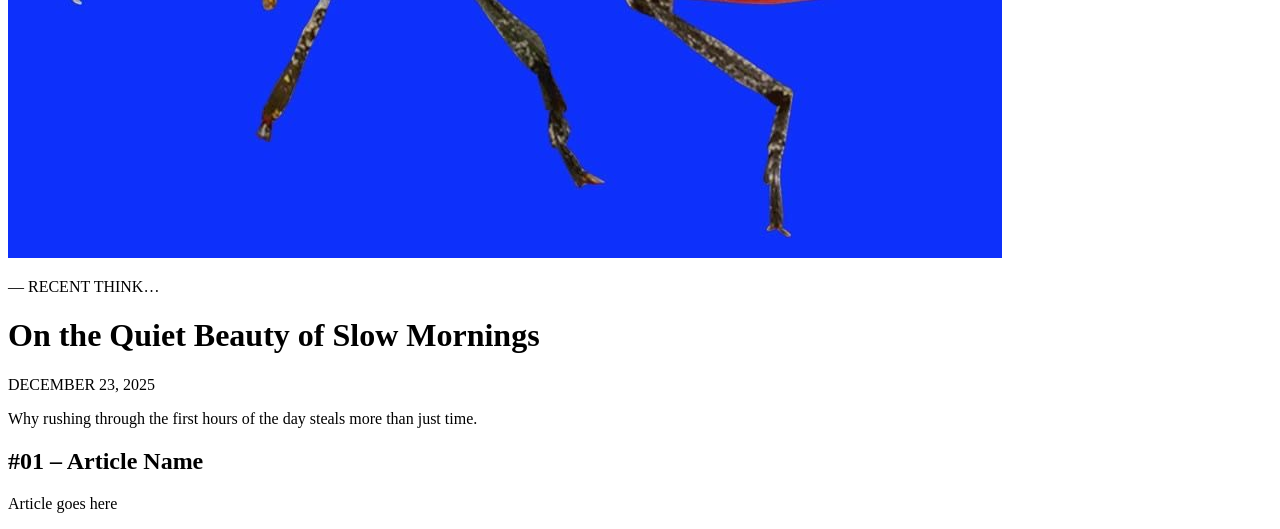
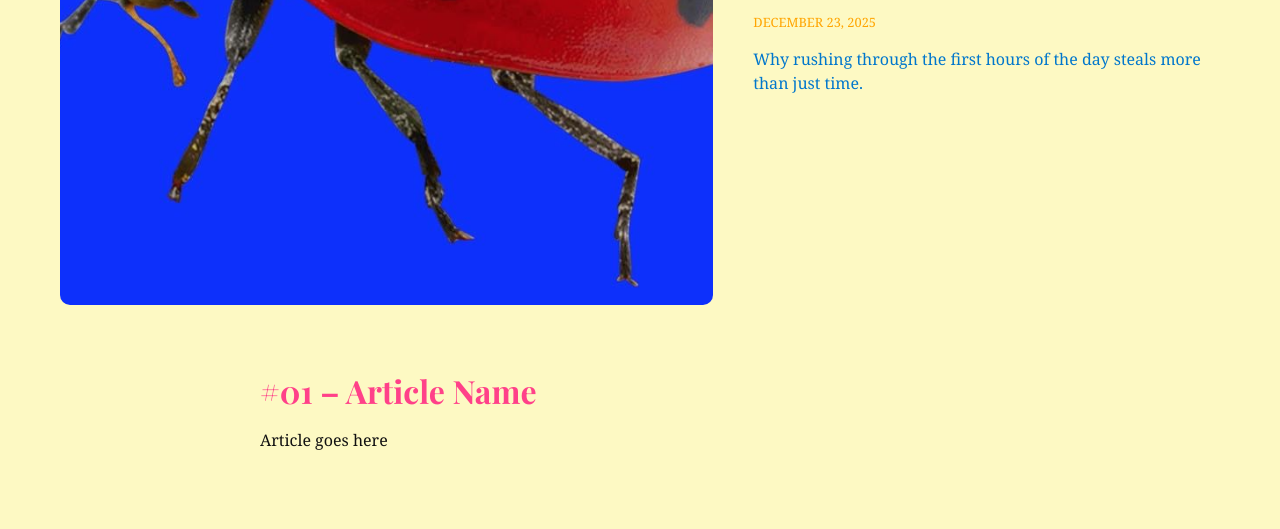
Before and after one commit to thoughtdaughter-dev/Thought-Daughter, a plain HTML site: page index.html in a window 1280 px wide. Shown: the part 540-1069 px from the top of the page. Drawn offline with nearby package versions, Linux system fonts and the light colour scheme; a web font is replaced by a local one.

Commit message:
Update style.css

```diff
--- a/style.css
+++ b/style.css
@@ -1,30 +1,122 @@
-/* Highlighted header */
-.header-wrapper {
-  position: relative;
-  display: inline-block;
-  line-height: 1.2;
+/* Reset & box-sizing */
+* {
+  margin: 0;
+  padding: 0;
+  box-sizing: border-box;
+  font-family: Georgia, serif;
 }
 
-.highlight {
-  display: inline-block;
-  background: linear-gradient(120deg, rgba(57, 255, 20, 0.4) 0%, rgba(57, 255, 20, 0.3) 100%);
-  background-size: 100% 100%;
-  mix-blend-mode: multiply;
-  padding: 0.2em 0.4em;
+/* Body */
+body {
+  background-color: #FDF9C3;
+  color: #111;
 }
 
-.highlight span {
-  position: relative;
-  color: black;
-  font-family: 'Playfair Display', serif;
-  font-weight: 400;
-  font-size: 2.5rem; /* adjust to match your design */
+/* Sticky header */
+.site-header {
+  position: sticky;
+  top: 0;
+  background: #FDF9C3;
+  padding: 20px 0;
+  text-align: center;
+  font-size: 3rem;
+  color: #FF1493;
+  z-index: 1000;
+  border-bottom: 1px solid #eee;
+  font-family: 'Playfair Display', serif; /* Updated font */
 }
 
-.header-wrapper img {
-  position: absolute;
-  width: 80px; /* same as w-20 */
-  height: 80px; /* same as h-20 */
-  top: 15px;
-  left: calc(100% - 15px);
+/* Main container using grid */
+.container {
+  display: grid;
+  grid-template-columns: 1.4fr 1fr;
+  gap: 40px;
+  max-width: 1200px;
+  margin: 60px auto 0;
+  padding: 0 20px;
+  min-height: 85vh;
 }
+
+/* Image wrapper */
+.image {
+  width: 100%;
+  overflow: hidden;
+  border-radius: 10px;
+}
+
+.image img {
+  width: 100%;
+  height: 100%;
+  object-fit: cover;
+  transition: transform 0.8s;
+}
+
+.image img:hover {
+  transform: scale(1.05);
+}
+
+/* Text block */
+.text {
+  display: flex;
+  flex-direction: column;
+  justify-content: center;
+  gap: 1rem;
+}
+
+.recent {
+  font-size: 0.8rem;
+  letter-spacing: 2px;
+  text-transform: uppercase;
+  color: #00f;
+}
+
+.text h1 {
+  background: #b9ff7a;
+  padding: 1rem;
+  font-size: 2.5rem;
+  line-height: 1.2;
+  font-family: 'Playfair Display', serif; /* Updated font */
+}
+
+.date {
+  font-size: 0.8rem;
+  color: orange;
+}
+
+.desc {
+  font-size: 1rem;
+  line-height: 1.5;
+  color: #0077cc;
+}
+
+/* Article section */
+.article {
+  max-width: 800px;
+  margin: 4rem auto;
+  padding: 0 20px;
+}
+
+.article h2 {
+  color: #ff4189;
+  font-size: 2rem;
+  margin-bottom: 1rem;
+  font-family: 'Playfair Display', serif; /* Updated font */
+}
+
+.article p {
+  font-size: 1rem;
+  line-height: 1.5;
+}
+
+/* Mobile responsiveness */
+@media (max-width: 768px) {
+  .container {
+    grid-template-columns: 1fr;
+    gap: 20px;
+    margin-top: 40px;
+  }
+
+  .site-header {
+    font-size: 2rem;
+  }
+}
```
